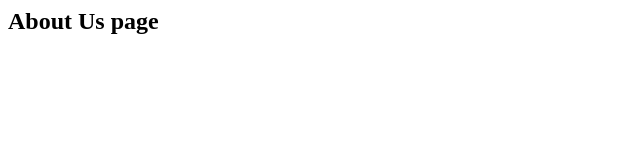
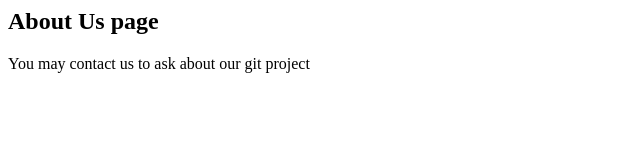
Before and after one commit to Fallon2003/firstproject, a plain HTML site: page aboutus.html in a window 1280 px wide. Shown: the whole page, without its empty margins (0-640 px from the left). Drawn offline with Linux system fonts and the light colour scheme.

Commit message:
Update aboutus.html

```diff
--- a/aboutus.html
+++ b/aboutus.html
@@ -3,6 +3,6 @@
 		<h2>About Us page </h2>
 	</head>
      <body>
-
+     	<p>You may contact us to ask about our git project</p>
      </body>
 </html>
```
